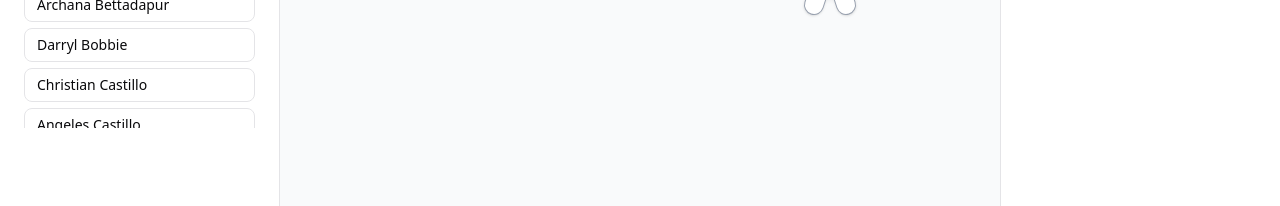
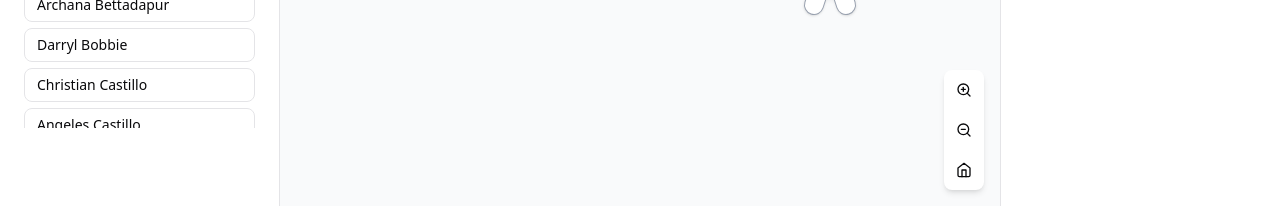
Before and after one commit to brianyip/seating-chart, a Next.js app: page / in a window 1280 px wide. Shown: the part 594-800 px from the top of the page. Built offline with nearby package versions, Linux system fonts and the light colour scheme; no server answers; the database is empty.

Commit message:
zoom in/out

```diff
--- a/src/app/page.tsx
+++ b/src/app/page.tsx
@@ -205,6 +205,7 @@ export default function Home() {
   const [canvasPosition, setCanvasPosition] = useState({ x: 0, y: 0 });
   const [startPanPosition, setStartPanPosition] = useState({ x: 0, y: 0 });
   const [canvasScale, setCanvasScale] = useState(1);
+  const [isZooming, setIsZooming] = useState(false);
   // Track visible tables for dynamic canvas boundaries
   const [visibleBounds, setVisibleBounds] = useState({ minX: -2000, minY: -2000, maxX: 2000, maxY: 2000 });
 
@@ -535,12 +536,58 @@ export default function Home() {
       x: canvasPosition.x - deltaX * sensitivity,
       y: canvasPosition.y - deltaY * sensitivity
     });
+  };
 
-    // Log panning for debugging
-    console.log('Panning with wheel:', { deltaX, deltaY, newPosition: {
-      x: canvasPosition.x - deltaX * sensitivity,
-      y: canvasPosition.y - deltaY * sensitivity
-    }});
+
+
+  // Keyboard shortcuts for zoom
+  useEffect(() => {
+    const handleKeyDown = (e: KeyboardEvent) => {
+      // Only handle if not in an input field
+      if (e.target instanceof HTMLInputElement || e.target instanceof HTMLTextAreaElement) {
+        return;
+      }
+
+      // Zoom in with + or =
+      if ((e.key === '+' || e.key === '=') && !e.ctrlKey && !e.metaKey) {
+        e.preventDefault();
+        zoomToScale(canvasScale * 1.2);
+      }
+
+      // Zoom out with -
+      if (e.key === '-' && !e.ctrlKey && !e.metaKey) {
+        e.preventDefault();
+        zoomToScale(canvasScale / 1.2);
+      }
+
+      // Reset zoom with 0
+      if (e.key === '0' && !e.ctrlKey && !e.metaKey) {
+        e.preventDefault();
+        resetCanvasView();
+      }
+    };
+
+    // Add event listeners
+    window.addEventListener('keydown', handleKeyDown);
+
+    return () => {
+      window.removeEventListener('keydown', handleKeyDown);
+    };
+  }, [canvasScale, canvasPosition]);
+
+  // Zoom to a specific scale
+  const zoomToScale = (newScale: number) => {
+    // Constrain the scale
+    newScale = Math.min(Math.max(newScale, 0.1), 10);
+
+    // Update the canvas scale
+    setCanvasScale(newScale);
+    setIsZooming(true);
+
+    // Show zoom indicator briefly
+    setTimeout(() => {
+      setIsZooming(false);
+    }, 1000);
   };
 
   // Update visible bounds based on table positions or viewport changes
@@ -587,6 +634,11 @@ export default function Home() {
     setCanvasScale(1);
     // Reset visible bounds to default
     setVisibleBounds({ minX: -2000, minY: -2000, maxX: 2000, maxY: 2000 });
+    // Show zoom indicator briefly
+    setIsZooming(true);
+    setTimeout(() => {
+      setIsZooming(false);
+    }, 1000);
   };
 
   // Open dialog to edit table
@@ -1045,6 +1097,49 @@ export default function Home() {
           // Prevent context menu to avoid interference with panning
           onContextMenu={(e) => e.preventDefault()}
         >
+          {/* Zoom indicator - only visible during zoom */}
+          {isZooming && (
+            <div className="fixed bottom-4 left-1/2 transform -translate-x-1/2 bg-gray-800 text-white px-3 py-1 rounded-md opacity-70 text-sm z-50">
+              {Math.round(canvasScale * 100)}%
+            </div>
+          )}
+
+          {/* Zoom controls */}
+          <div className="absolute bottom-4 right-4 flex flex-col gap-2 bg-white rounded-md shadow-md p-1 z-50">
+            <button
+              className="p-2 hover:bg-gray-100 rounded"
+              onClick={() => zoomToScale(canvasScale * 1.2)}
+              title="Zoom In (+ key)"
+            >
+              <svg xmlns="http://www.w3.org/2000/svg" width="16" height="16" viewBox="0 0 24 24" fill="none" stroke="currentColor" strokeWidth="2" strokeLinecap="round" strokeLinejoin="round">
+                <circle cx="11" cy="11" r="8"></circle>
+                <line x1="21" y1="21" x2="16.65" y2="16.65"></line>
+                <line x1="11" y1="8" x2="11" y2="14"></line>
+                <line x1="8" y1="11" x2="14" y2="11"></line>
+              </svg>
+            </button>
+            <button
+              className="p-2 hover:bg-gray-100 rounded"
+              onClick={() => zoomToScale(canvasScale / 1.2)}
+              title="Zoom Out (- key)"
+            >
+              <svg xmlns="http://www.w3.org/2000/svg" width="16" height="16" viewBox="0 0 24 24" fill="none" stroke="currentColor" strokeWidth="2" strokeLinecap="round" strokeLinejoin="round">
+                <circle cx="11" cy="11" r="8"></circle>
+                <line x1="21" y1="21" x2="16.65" y2="16.65"></line>
+                <line x1="8" y1="11" x2="14" y2="11"></line>
+              </svg>
+            </button>
+            <button
+              className="p-2 hover:bg-gray-100 rounded"
+              onClick={resetCanvasView}
+              title="Reset View (0 key)"
+            >
+              <svg xmlns="http://www.w3.org/2000/svg" width="16" height="16" viewBox="0 0 24 24" fill="none" stroke="currentColor" strokeWidth="2" strokeLinecap="round" strokeLinejoin="round">
+                <path d="M3 9l9-7 9 7v11a2 2 0 0 1-2 2H5a2 2 0 0 1-2-2z"></path>
+                <polyline points="9 22 9 12 15 12 15 22"></polyline>
+              </svg>
+            </button>
+          </div>
               {/* Inner canvas container with transform for panning */}
               <div
                 className="absolute"
```
